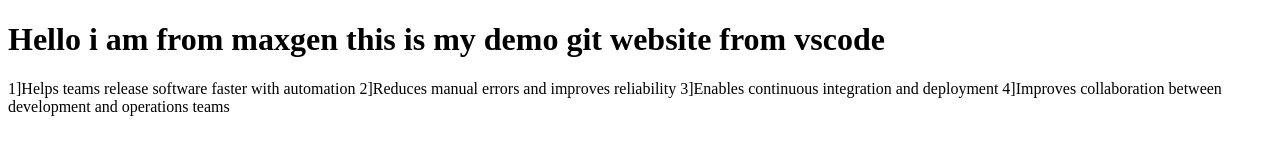
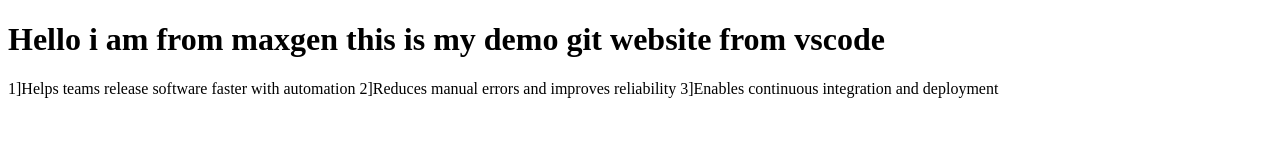
Before and after one commit to himanshisawarkar28/demo-git-, a plain HTML site: page index.html in a window 1280 px wide. Drawn offline with Linux system fonts and the light colour scheme.

Commit message:
meta commit

```diff
--- a/index.html
+++ b/index.html
@@ -6,7 +6,6 @@
         <p1>1]Helps teams release software faster with automation
             2]Reduces manual errors and improves reliability
             3]Enables continuous integration and deployment
-            4]Improves collaboration between development and operations teams
         </p1>
     </body>
 </html>
```
